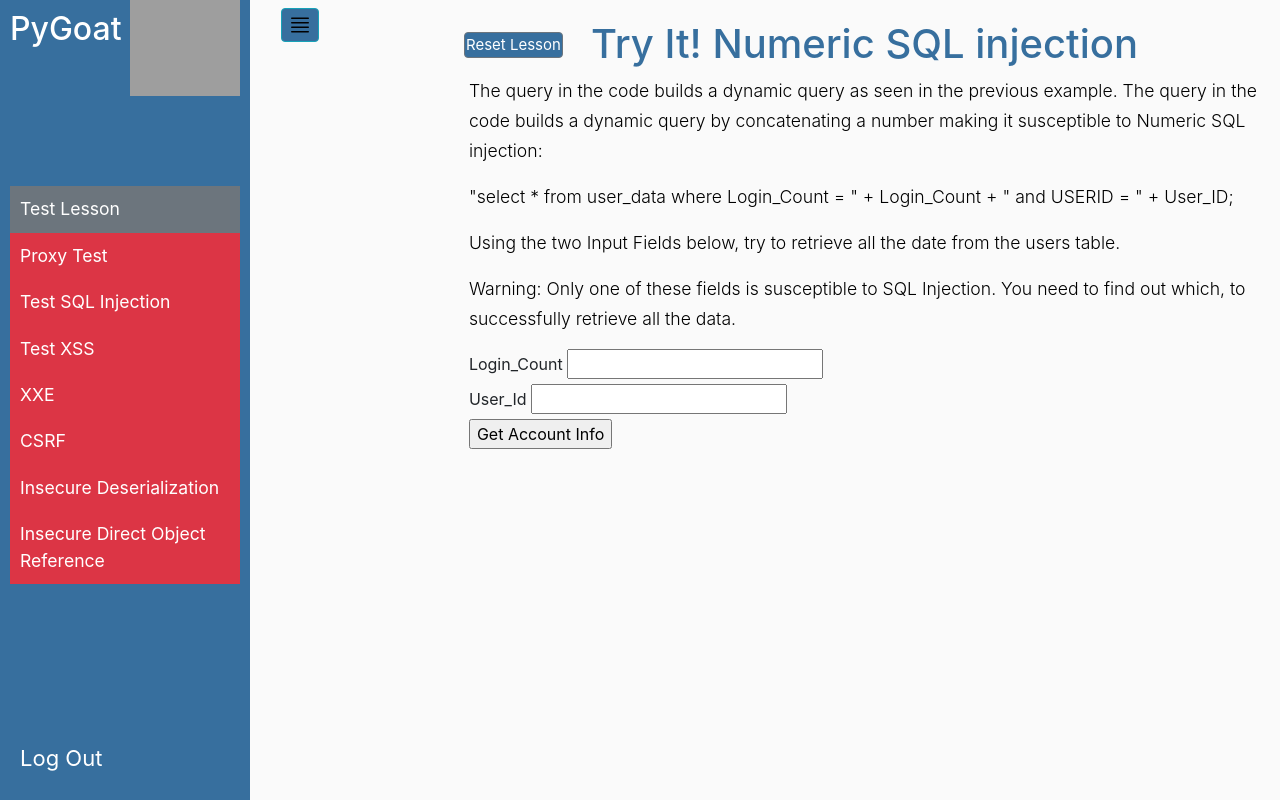
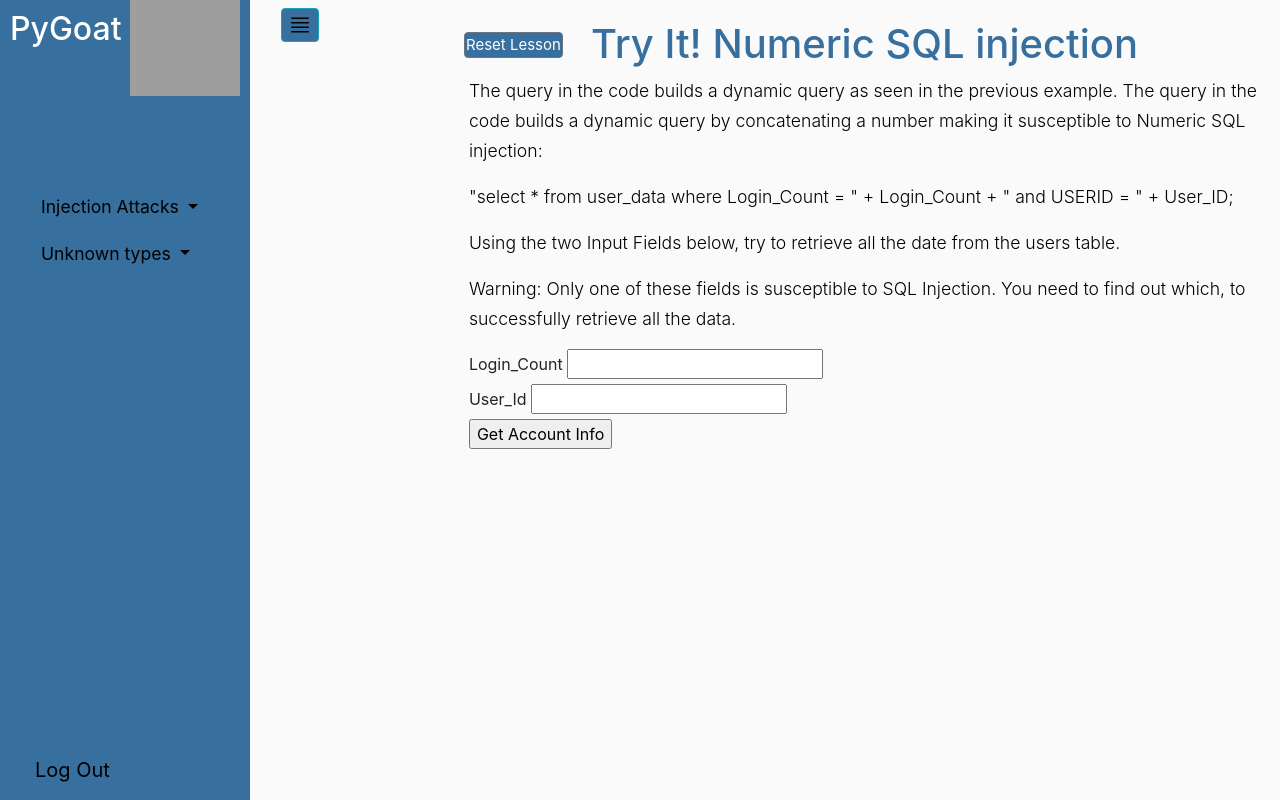
Before and after one commit to Colorado-Mesa-University-Cybersecurity/PyGoat, a Flask app: a page that uses templates/header.html in a window 1280 px wide. Run offline with Flask 2, Linux system fonts and the light colour scheme; the visitor is signed in with stand-in values (Sample User, id 1); data comes from the database, SQL or seed files in the repository; some libraries are stand-ins or nearby versions; grey boxes are pictures that could not be loaded.

Commit message:
added lesson dropdown lists

```diff
--- a/lesson_handler.py
+++ b/lesson_handler.py
@@ -8,6 +8,7 @@ class lesson:
             self.url = yaml_config['url']
             self.content = yaml_config['content']
             self.difficulty = yaml_config['difficulty']
+            self.type = yaml_config['type']
             self.completable = yaml_config['completable']
             self.completed = False
 
--- a/lessons/csrf.yaml
+++ b/lessons/csrf.yaml
@@ -2,6 +2,7 @@ name: CSRF
 url: csrf
 content: csrf.html
 difficulty: 7
+type: unknown
 load-script: $custom.render_comments(csrf_comments)
 load-return: comments
 completable: true
--- a/lessons/idor.yaml
+++ b/lessons/idor.yaml
@@ -2,6 +2,7 @@ name: Insecure Direct Object Reference
 url: idor
 content: idor.html
 difficulty: 9
+type: unknown
 completable: true
 routes:
         - path: /idor
--- a/lessons/pickle.yaml
+++ b/lessons/pickle.yaml
@@ -2,6 +2,7 @@ name: Insecure Deserialization
 url: pickle
 content: pickle.html
 difficulty: 8
+type: food
 completable: true
 routes:
         - path: /pickleValidate
--- a/lessons/proxy.yaml
+++ b/lessons/proxy.yaml
@@ -2,6 +2,7 @@ name: Proxy Test
 url: proxytest
 content: proxy.html
 difficulty: 3
+type: unknown
 completable: true
 routes:
         - path: /proxy
--- a/lessons/sql.yaml
+++ b/lessons/sql.yaml
@@ -2,6 +2,7 @@ name: Test SQL Injection
 url: testsql
 content: sql.html
 difficulty: 4
+type: injection
 success-condition: $custom.sqlValidator(user_data)
 completable: true
 db-tables:
--- a/lessons/testlesson1.yaml
+++ b/lessons/testlesson1.yaml
@@ -2,5 +2,5 @@ name: Test Lesson
 url: testlesson
 content: lesson1.html
 difficulty: 1
-numPages: 3
+type: unknown
 completable: false
--- a/lessons/xss.yaml
+++ b/lessons/xss.yaml
@@ -2,6 +2,7 @@ name: Test XSS
 url: testxss
 content: xss.html
 difficulty: 5
+type: injection
 load-script: $custom.render_comments(comments)
 load-return: comments
 completable: true
--- a/lessons/xxe.yaml
+++ b/lessons/xxe.yaml
@@ -2,6 +2,7 @@ name: XXE
 url: xxe
 content: xxe.html
 difficulty: 6
+type: unknown
 success-condition: $custom.xxeValidator()
 load-script: $custom.render_comments(xxe_comments)
 load-return: comments
--- a/main.py
+++ b/main.py
@@ -323,6 +323,11 @@ def logout():
     session.pop('username', None)
     return redirect(url_for('index'))
 
+# @app.route('/home')
+# def home():
+#     return render_template('home.html')
+
+
 # route for every lesson with a yaml config
 @app.route('/lessons/<lesson>')
 def lessons_page(lesson):
--- a/static/styles/header-style.css
+++ b/static/styles/header-style.css
@@ -21,11 +21,10 @@ h1 {
 a,
 a:hover,
 a:focus {
-    color: inherit;
+    color: black;
     text-decoration: none;
     transition: all 0.3s;
 }
-
 
 .btn {
     background-color: #376f9e;
@@ -39,6 +38,14 @@ a:focus {
     top: 20px;
     left: 145px;
     color: #ffffff;
+}
+
+#logo-img {
+    height:110px;
+    width:110px;
+    position: relative;
+    left: 120px;
+    top: -70px;
 }
 
 /*
@@ -69,14 +76,8 @@ a:focus {
     background: #376f9e;
 }
 
-/* #sidebar ul.components {
-    padding: 20px 0;
-    border-bottom: 0px solid #376f9e;
-    list-style-type: none;
-}  */
-
 #sidebar ul p {
-    color: #fff;
+    color: #000000;
     padding: 10px;
     list-style-type: none;
 }
@@ -99,31 +100,23 @@ a[data-toggle="collapse"] {
 	text-align: center;
 }
 
-.lesson-list {
-    list-style-type: none;
-    margin: 10px;
-    padding: 0px;
-}
-
 .logout-button {
     position: fixed;
     bottom:15px;
-    left: 10px;
+    left: 35px;
     font-size: 20px;
     list-style-type: none;
     margin:0px;
     padding:0px;
 }
 
+.logout-button:hover {
+    background: #fff;
+}
 
-/* for dropdown lists within lessons */
-/* .dropdown-toggle::after {
-    display: block;
-    position: absolute;
-    top: 50%;
-    right: 20px;
-    transform: translateY(-50%);
-} */
+.dropdown-menu {
+    padding: 0px;
+}
 
 
 /*
--- a/templates/header.html
+++ b/templates/header.html
@@ -25,10 +25,19 @@
 			<nav id="sidebar">
 				<div class="sidebar-header">
 					<h2>PyGoat</h2>
-					<img src = "../static/logo.svg" style="height:110px; width:110px; position: relative; left: 120px; top: -70px;">
+					<img id = "logo-img" src = "../static/logo.svg">
 				</div>
-					<ul class="lesson-list">
+				<!-- Dropdown lists for lessons -->
+				<nav class="navbar navbar-inverse">
+					<div class="container-fluid">
+					  <ul class="nav navbar-nav">
+						<!-- <li class="active"><a href="/home">Home</a></li> in case we want to add a homepage -->
+						<li class="dropdown">
+						  <a class="dropdown-toggle" data-toggle="dropdown" href="#" >Injection Attacks
+						  <span class="caret"></span></a>
+						  <ul class="dropdown-menu">
 							{% for lesson in lessons | sort(attribute='difficulty') %}
+								{% if lesson.type == 'injection' %} <!-- Change to the appropriate type -->
 									{% if lesson.completable %}
 										{% if lesson.completed %}
 											<li class="bg-success"><a href="/lessons/{{ lesson.url }}">{{ lesson.name }}</a></li>
@@ -38,8 +47,34 @@
 									{% else %}
 										<li class="bg-secondary"><a href="/lessons/{{ lesson.url }}">{{ lesson.name }}</a></li>
 									{% endif %}
+								{% endif %}
 							{% endfor %}
-					<ul>
+						  </ul>
+					  </ul>
+						<ul class="nav navbar-nav">
+						  <li class="dropdown">
+							<a class="dropdown-toggle" data-toggle="dropdown" href="#">Unknown types
+							<span class="caret"></span></a>
+							<ul class="dropdown-menu">
+							{% for lesson in lessons | sort(attribute='difficulty') %}
+								{% if lesson.type == 'unknown' %}
+									{% if lesson.completable %}
+										{% if lesson.completed %}
+											<li class="bg-success"><a href="/lessons/{{ lesson.url }}">{{ lesson.name }}</a></li>
+										{% else %}
+											<li class="bg-danger"><a href="/lessons/{{ lesson.url }}">{{ lesson.name }}</a></li>
+										{% endif %}
+									{% else %}
+										<li class="bg-secondary"><a href="/lessons/{{ lesson.url }}">{{ lesson.name }}</a></li>
+									{% endif %}
+								{% endif %}
+							{% endfor %}
+							</ul>
+						</ul>
+					</div>
+				  </nav>
+				  <!-- End dropdown lists -->
+
 				<li class="logout-button"><a href="/logout">Log Out</a></li>
 					</ul>
 				</nav>
```
Also changed, not shown: 1 other file. Lines whose indentation alone changed are shown as unchanged.
